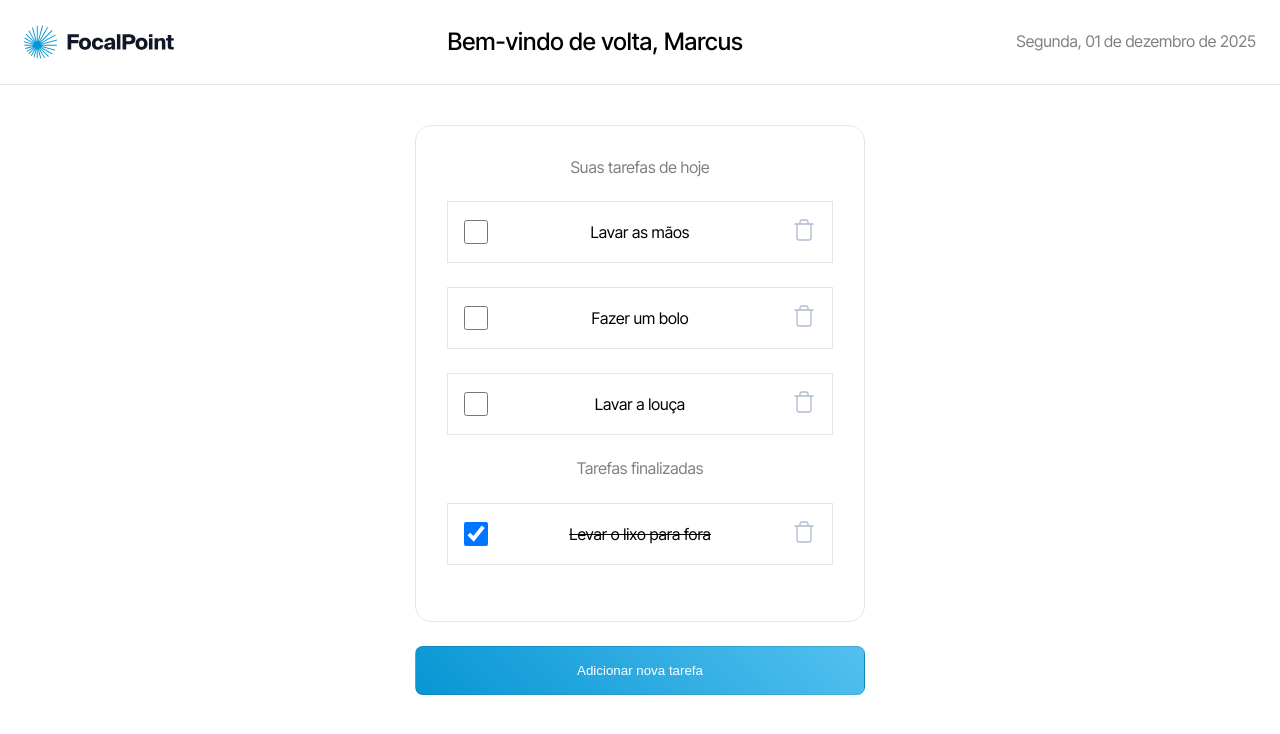
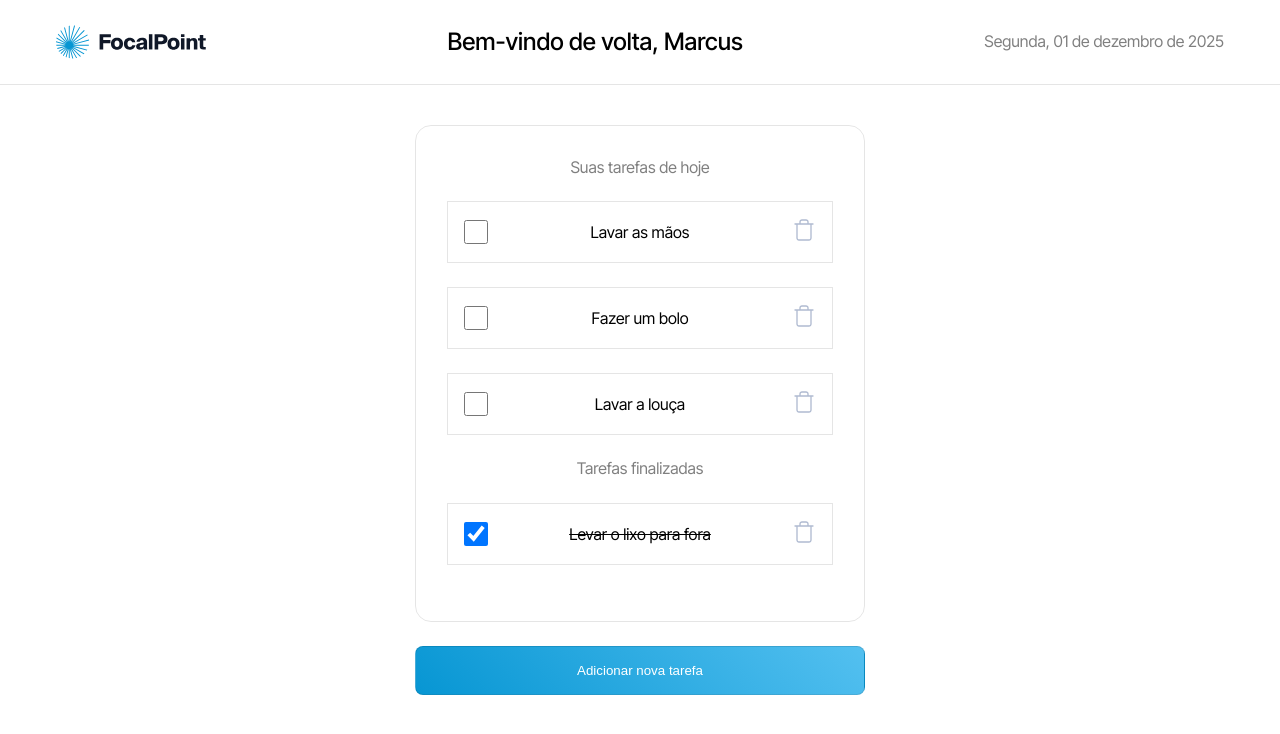
Before and after one commit to gabriel-eustaquio/desafio-lista, a Next.js app: page / in a window 1280 px wide. Shown: the top 734 px of the page. Built offline with nearby package versions, Linux system fonts and the light colour scheme.

Commit message:
:lipstick: feat: Alteração e BUILD

```diff
--- a/src/components/Header/styles.module.scss
+++ b/src/components/Header/styles.module.scss
@@ -4,7 +4,7 @@
   display: flex;
   justify-content: space-between;
   align-items: center;
-  padding: 24px;
+  padding: 24px 56px;
   border-bottom: 0.5px solid rgba(0, 0, 0, 0.1);
   gap: 8px;
 
```
